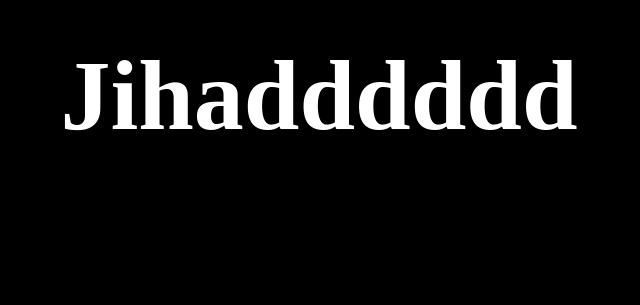
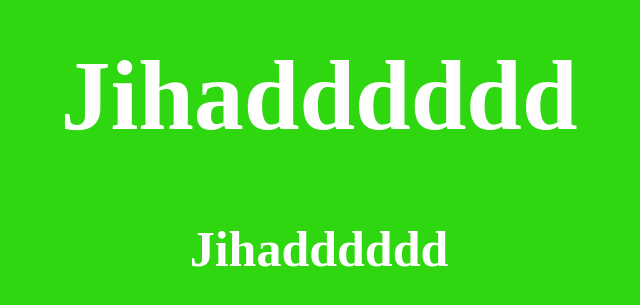
Before and after one commit to Muzahibul/xyz, a plain HTML site: page index.html in a window 1280 px wide. Shown: the part 217-522 px from the top of the page, without its empty margins (321-961 px from the left). Drawn offline with Linux system fonts and the light colour scheme.

Commit message:
add file

```diff
--- a/index.html
+++ b/index.html
@@ -8,5 +8,6 @@
 </head>
 <body>
          <h1>Jihadddddd</h1>
+         <h2>Jihadddddd</h2>
 </body>
 </html>
--- a/m.css
+++ b/m.css
@@ -1,5 +1,5 @@
 * {
-    background-color: black;
+    background-color: rgb(47, 215, 17);
 }
 
 h1 {
@@ -8,3 +8,10 @@ h1 {
      text-align: center;
      margin-top: 255px;
 }
+
+h2 {
+     color: white;
+     font-size: 50px;
+     text-align: center;
+     margin-top: 5px;
+}
```
